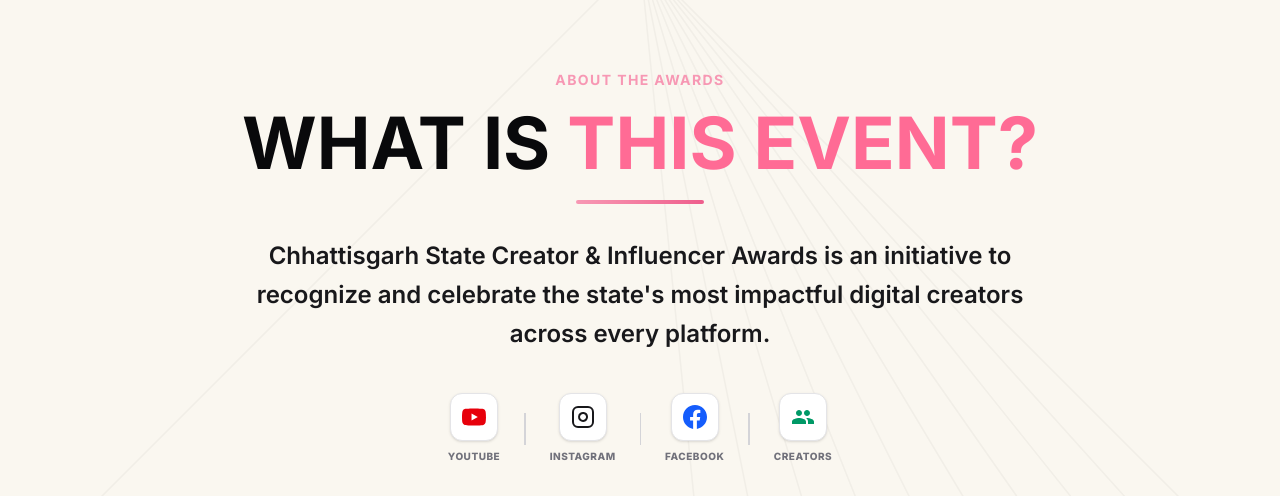
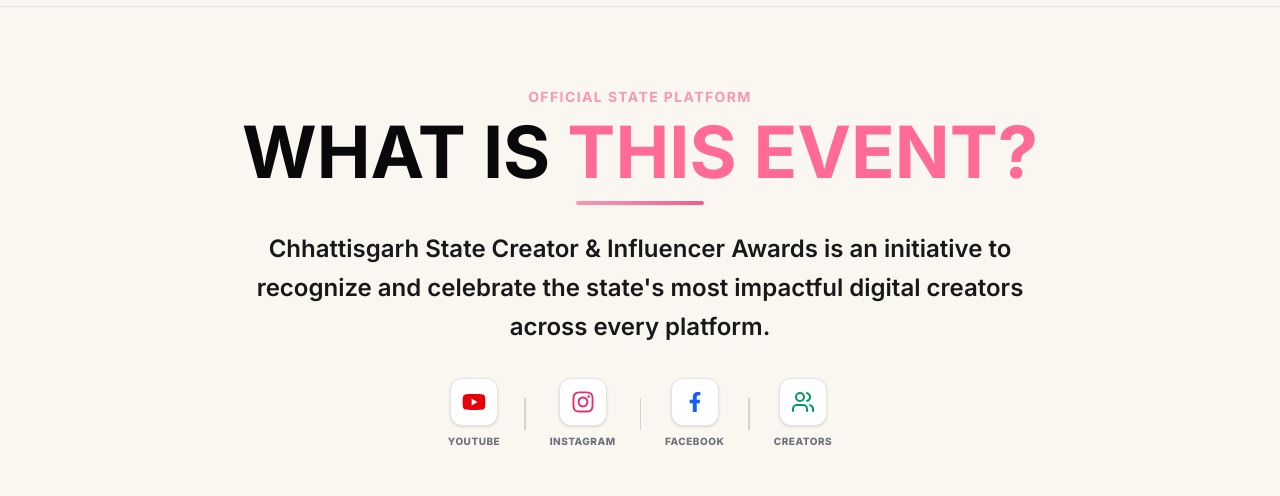
Before and after one commit to KADAMBHAKTI0219/chattisgarh-web, a Next.js app: page / in a window 1280 px wide. Shown: the part 1183-1679 px from the top of the page. Built offline with nearby package versions, Linux system fonts and the light colour scheme; a web font is replaced by a local one.

Commit message:
change the icons

```diff
--- a/package.json
+++ b/package.json
@@ -10,6 +10,7 @@
   },
   "dependencies": {
     "gsap": "^3.15.0",
+    "lucide-react": "^1.28.0",
     "next": "16.2.11",
     "react": "19.2.4",
     "react-dom": "19.2.4",
--- a/src/components/home/ConferenceShiftSection.jsx
+++ b/src/components/home/ConferenceShiftSection.jsx
@@ -1,6 +1,8 @@
 "use client";
 
 import { useState, useEffect, useRef } from "react";
+import { Users } from "lucide-react";
+import { FaYoutube, FaInstagram, FaFacebookF } from "react-icons/fa";
 import { useLanguage } from "@/context/LanguageContext";
 
 export default function ConferenceShiftSection() {
@@ -10,7 +12,7 @@ export default function ConferenceShiftSection() {
   const requestRef = useRef(null);
   const offsetRef = useRef(0);
 
-  // Array of 12 local high-quality Chhattisgarh-related images
+  // Array of 10 local high-quality Chhattisgarh-related images
   const carouselImages = [
     "/assets/images/event-1.jpg",
     "/assets/images/event-2.jpg",
@@ -42,73 +44,48 @@ export default function ConferenceShiftSection() {
     return () => window.removeEventListener("resize", handleResize);
   }, []);
 
-  // Infinite Animation Loop (Anti-clockwise sliding left-to-right with overlapping cards)
+  // Infinite Animation Loop
   useEffect(() => {
     const cardElements = containerRef.current?.querySelectorAll(".shift-card");
     if (!cardElements || cardElements.length === 0) return;
 
     const animate = () => {
-      // Horizontal scrolling offset (moving rightwards for anti-clockwise simulation)
       offsetRef.current += 0.8;
 
       let w = 175;
       let gap = 8;
-      let maxCurveY = 95;
 
-      if (viewportWidth < 640) { // Mobile
+      if (viewportWidth < 640) {
         w = 150;
         gap = 4;
-        maxCurveY = 55;
-      } else if (viewportWidth >= 640 && viewportWidth < 768) { // Small Tablet
+      } else if (viewportWidth >= 640 && viewportWidth < 768) {
         w = 180;
         gap = 6;
-        maxCurveY = 70;
-      } else if (viewportWidth >= 768 && viewportWidth < 1024) { // Med Tablet
+      } else if (viewportWidth >= 768 && viewportWidth < 1024) {
         w = 210;
         gap = 8;
-        maxCurveY = 80;
-      } else if (viewportWidth >= 1024 && viewportWidth < 1280) { // Laptop lg
+      } else if (viewportWidth >= 1024 && viewportWidth < 1280) {
         w = 240;
         gap = 10;
-        maxCurveY = 95;
-      } else if (viewportWidth >= 1280 && viewportWidth < 1536) { // Desktop xl
+      } else if (viewportWidth >= 1280 && viewportWidth < 1536) {
         w = 280;
         gap = 14;
-        maxCurveY = 110;
-      } else { // Large Desktop 2xl
+      } else {
         w = 320;
         gap = 18;
-        maxCurveY = 125;
       }
 
       const cardStep = w + gap;
       const loopWidth = cardElements.length * cardStep;
 
       cardElements.forEach((el, i) => {
-        // Calculate X position
         let left = (i * cardStep + offsetRef.current) % loopWidth;
-
-        // Wrap card around to the left side when it slides past the right viewport boundary
         const rightBound = viewportWidth + w;
         if (left > rightBound) {
           left -= loopWidth;
         }
 
-        // Center position of card relative to screen center
-        const cardCenter = left + w / 2;
-        const viewportCenter = viewportWidth / 2;
-
-        // Normalise distance from center (-1 to +1)
-        const maxDist = Math.max(viewportCenter, 600);
-        const dist = (cardCenter - viewportCenter) / maxDist;
-        const absDist = Math.abs(dist);
-
-        // Keep them perfectly flat and aligned on a straight line (GIGW/institutional polish)
-        const translateY = 0;
-        const scale = 1;
-
-        // Set styles dynamically
-        el.style.transform = `translateX(${left}px) translateY(${translateY}px) scale(${scale})`;
+        el.style.transform = `translateX(${left}px)`;
         el.style.zIndex = 10;
       });
 
@@ -120,23 +97,13 @@ export default function ConferenceShiftSection() {
   }, [viewportWidth]);
 
   return (
-    <section className="relative w-screen left-1/2 -translate-x-1/2 bg-[#FAF7F0] py-8 md:py-20 lg:py-28 flex flex-col items-center justify-center overflow-hidden select-none">
-
-      {/* Background rays */}
-      <div className="absolute top-0 left-0 right-0 h-[550px] pointer-events-none opacity-[0.03] z-0 overflow-hidden flex justify-center">
-        <svg className="w-full max-w-[1400px] h-full" viewBox="0 0 1000 500" fill="none" xmlns="http://www.w3.org/2000/svg">
-          <path
-            d="M500 0 L0 500 M500 0 L550 500 M500 0 L600 500 M500 0 L650 500 M500 0 L700 500 M500 0 L750 500 M500 0 L800 500 M500 0 L850 500 M500 0 L900 500 M500 0 L950 500 M500 0 L1000 500"
-            stroke="black"
-            strokeWidth="1.5"
-          />
-        </svg>
-      </div>
-
-      {/* Header Info Block */}
-      <div className="flex flex-col items-center text-center gap-2 max-w-2xl xl:max-w-4xl px-6 mx-auto z-10 relative">
+    <section
+      id="about-event"
+      className="w-full bg-[#FAF7F0] border-t border-b border-zinc-200 text-zinc-950 py-12 md:py-16 lg:py-20 flex flex-col items-center select-none relative overflow-hidden z-10 my-8 md:my-12 scroll-mt-24"
+    >
+      <div className="flex flex-col items-center text-center max-w-4xl px-6">
         <span className="font-sans font-bold text-xs xl:text-sm uppercase tracking-widest text-[#F798B4]">
-          {t("ABOUT THE AWARDS")}
+          {t("Official State Platform")}
         </span>
         <h2 className="text-3xl sm:text-4xl md:text-5xl lg:text-6xl xl:text-7xl font-display font-bold uppercase text-zinc-950 leading-tight">
           {t("WHAT IS")}{" "}<span className="text-transparent bg-clip-text bg-gradient-to-r from-[#FF6B95] to-[#FF6B95]">{t("THIS EVENT?")}</span>
@@ -148,15 +115,13 @@ export default function ConferenceShiftSection() {
           {t("Chhattisgarh State Creator & Influencer Awards is an initiative to recognize and celebrate the state's most impactful digital creators across every platform.")}
         </p>
 
-        {/* Mockup platforms/icons row with dividers */}
+        {/* Lucide React Platforms Row */}
         <div className="flex items-center justify-center gap-4 md:gap-6 mt-8 w-full flex-wrap">
 
           {/* YouTube */}
           <div className="flex flex-col items-center gap-2">
-            <div className="w-12 h-12 bg-white border border-zinc-200 rounded-xl flex items-center justify-center shadow-sm hover:scale-105 transition-all">
-              <svg className="w-6 h-6 fill-red-600" viewBox="0 0 24 24" xmlns="http://www.w3.org/2000/svg">
-                <path d="M23.498 6.163a3.003 3.003 0 0 0-2.11-2.107C19.52 3.5 12 3.5 12 3.5s-7.519 0-9.388.556a3.003 3.003 0 0 0-2.11 2.107C0 8.033 0 12 0 12s0 3.967.502 5.837a3.003 3.003 0 0 0 2.11 2.107C4.482 20.5 12 20.5 12 20.5s7.52 0 9.388-.556a3.003 3.003 0 0 0 2.11-2.107C24 15.967 24 12 24 12s0-3.967-.502-5.837zM9.545 15.568V8.432L15.818 12l-6.273 3.568z" />
-              </svg>
+            <div className="w-12 h-12 bg-white border border-zinc-200 rounded-xl flex items-center justify-center shadow-sm hover:scale-105 transition-all cursor-pointer">
+              <FaYoutube className="w-6 h-6 text-red-600" />
             </div>
             <span className="font-sans font-extrabold text-[10px] text-zinc-500 uppercase tracking-wider">YouTube</span>
           </div>
@@ -165,11 +130,8 @@ export default function ConferenceShiftSection() {
 
           {/* Instagram */}
           <div className="flex flex-col items-center gap-2">
-            <div className="w-12 h-12 bg-white border border-zinc-200 rounded-xl flex items-center justify-center shadow-sm hover:scale-105 transition-all">
-              <svg className="w-6 h-6 fill-none stroke-zinc-900 stroke-2" viewBox="0 0 24 24" xmlns="http://www.w3.org/2000/svg">
-                <rect x="2" y="2" width="20" height="20" rx="5" ry="5" />
-                <path d="M16 11.37A4 4 0 1 1 12.63 8 4 4 0 0 1 16 11.37zM17.5 6.5h.01" />
-              </svg>
+            <div className="w-12 h-12 bg-white border border-zinc-200 rounded-xl flex items-center justify-center shadow-sm hover:scale-105 transition-all cursor-pointer">
+              <FaInstagram className="w-6 h-6 text-[#E1306C]" />
             </div>
             <span className="font-sans font-extrabold text-[10px] text-zinc-500 uppercase tracking-wider">Instagram</span>
           </div>
@@ -178,10 +140,8 @@ export default function ConferenceShiftSection() {
 
           {/* Facebook */}
           <div className="flex flex-col items-center gap-2">
-            <div className="w-12 h-12 bg-white border border-zinc-200 rounded-xl flex items-center justify-center shadow-sm hover:scale-105 transition-all">
-              <svg className="w-6 h-6 fill-blue-600" viewBox="0 0 24 24" xmlns="http://www.w3.org/2000/svg">
-                <path d="M24 12.073c0-6.627-5.373-12-12-12s-12 5.373-12 12c0 5.99 4.388 10.954 10.125 11.854v-8.385H7.078v-3.47h3.047V9.43c0-3.007 1.792-4.669 4.533-4.669 1.312 0 2.686.235 2.686.235v2.953H15.83c-1.491 0-1.956.925-1.956 1.874v2.25h3.328l-.532 3.47h-2.796v8.385C19.612 23.027 24 18.062 24 12.073z" />
-              </svg>
+            <div className="w-12 h-12 bg-white border border-zinc-200 rounded-xl flex items-center justify-center shadow-sm hover:scale-105 transition-all cursor-pointer">
+              <FaFacebookF className="w-5 h-5 text-blue-600" />
             </div>
             <span className="font-sans font-extrabold text-[10px] text-zinc-500 uppercase tracking-wider">Facebook</span>
           </div>
@@ -190,16 +150,13 @@ export default function ConferenceShiftSection() {
 
           {/* Content Creators */}
           <div className="flex flex-col items-center gap-2">
-            <div className="w-12 h-12 bg-white border border-zinc-200 rounded-xl flex items-center justify-center shadow-sm hover:scale-105 transition-all">
-              <svg className="w-6 h-6 text-emerald-600 fill-current" viewBox="0 0 24 24" xmlns="http://www.w3.org/2000/svg">
-                <path d="M16 11c1.66 0 2.99-1.34 2.99-3S17.66 5 16 5c-1.66 0-3 1.34-3 3s1.34 3 3 3zm-8 0c1.66 0 2.99-1.34 2.99-3S9.66 5 8 5C6.34 5 5 6.34 5 8s1.34 3 3 3zm0 2c-2.33 0-7 1.17-7 3.5V19h14v-2.5c0-2.33-4.67-3.5-7-3.5zm8 0c-.29 0-.62.02-.97.05 1.16.84 1.97 2 1.97 3.45V19h6v-2.5c0-2.33-4.67-3.5-7-3.5z" />
-              </svg>
+            <div className="w-12 h-12 bg-white border border-zinc-200 rounded-xl flex items-center justify-center shadow-sm hover:scale-105 transition-all cursor-pointer">
+              <Users className="w-6 h-6 text-emerald-600" />
             </div>
             <span className="font-sans font-extrabold text-[10px] text-zinc-500 uppercase tracking-wider">Creators</span>
           </div>
 
         </div>
-
       </div>
 
       {/* Viewport container for flat scrolling card row */}
--- a/src/layouts/Footer.jsx
+++ b/src/layouts/Footer.jsx
@@ -1,6 +1,8 @@
 "use client";
 
 import Link from "next/link";
+import { PhoneCall, Mail, Clock, ArrowUp } from "lucide-react";
+import { FaYoutube, FaInstagram, FaFacebookF, FaTwitter, FaLinkedinIn } from "react-icons/fa";
 import { useLanguage } from "@/context/LanguageContext";
 
 export default function Footer() {
@@ -16,6 +18,14 @@ export default function Footer() {
   const ownedText = "Content owned, updated and maintained by the Creator Awards Cell, Directorate of Culture & Tourism. Designed, developed and hosted by State Informatics Centre (SIC).";
   const copyrightText = "© 2026 Directorate of Culture & Tourism. All rights reserved.";
   const backToTopText = "BACK TO TOP";
+
+  const socialLinks = [
+    { name: "Twitter", icon: FaTwitter, color: "hover:text-sky-500", link: "#twitter" },
+    { name: "Facebook", icon: FaFacebookF, color: "hover:text-blue-600", link: "#facebook" },
+    { name: "YouTube", icon: FaYoutube, color: "hover:text-red-600", link: "#youtube" },
+    { name: "Instagram", icon: FaInstagram, color: "hover:text-[#E1306C]", link: "#instagram" },
+    { name: "LinkedIn", icon: FaLinkedinIn, color: "hover:text-blue-700", link: "#linkedin" },
+  ];
 
   return (
     <footer
@@ -132,7 +142,10 @@ export default function Footer() {
             </h4>
             <ul className="flex flex-col gap-3 text-zinc-600 font-bold text-sm xl:text-base">
               <li>
-                <div className="text-zinc-950 font-extrabold text-xs uppercase tracking-wider">{t("Helpline")}</div>
+                <div className="text-zinc-950 font-extrabold text-xs uppercase tracking-wider flex items-center gap-1.5">
+                  <PhoneCall className="w-3.5 h-3.5 text-[#BE2079]" />
+                  {t("Helpline")}
+                </div>
                 <a
                   href="tel:+917712510123"
                   className="text-[#123E4A] hover:text-[#F3819F] font-bold mt-0.5 text-base xl:text-lg block transition-colors duration-200"
@@ -141,7 +154,10 @@ export default function Footer() {
                 </a>
               </li>
               <li>
-                <div className="text-zinc-950 font-extrabold text-xs uppercase tracking-wider">{t("Email")}</div>
+                <div className="text-zinc-950 font-extrabold text-xs uppercase tracking-wider flex items-center gap-1.5">
+                  <Mail className="w-3.5 h-3.5 text-[#BE2079]" />
+                  {t("Email")}
+                </div>
                 <a
                   href="mailto:support-creatorawards@cg.gov.in"
                   className="text-zinc-700 hover:text-[#F3819F] font-bold mt-0.5 text-sm xl:text-base break-words block transition-colors duration-200"
@@ -150,7 +166,10 @@ export default function Footer() {
                 </a>
               </li>
               <li>
-                <div className="text-zinc-950 font-extrabold text-xs uppercase tracking-wider">{t("Office Hours")}</div>
+                <div className="text-zinc-950 font-extrabold text-xs uppercase tracking-wider flex items-center gap-1.5">
+                  <Clock className="w-3.5 h-3.5 text-[#BE2079]" />
+                  {t("Office Hours")}
+                </div>
                 <div className="text-zinc-650 text-xs sm:text-sm mt-0.5">Mon-Sat (10:00 AM - 5:30 PM)</div>
               </li>
             </ul>
@@ -162,31 +181,26 @@ export default function Footer() {
               {t("Connect With Us")}
             </h4>
 
-            {/* Social Icons row */}
+            {/* Social Icons row with Lucide React */}
             <div className="flex gap-2.5">
-              {[
-                { name: "x", path: "M2.0485 2h3.298l5.2447 7.0272L15.9181 2h2.034l-6.8515 7.966 8.0469 11.034h-3.328l-5.7437-7.6341L4.394 21H2.36l7.391-8.593L2.0485 2zm3.89 1.513l8.6083 11.839h1.498L7.4363 3.513H5.9385z" },
-                { name: "fb", path: "M9 8H7v3h2v9h4v-9h3.6l.4-3H13V6c0-.5.5-1 1-1h2V1h-3A4.5 4.5 0 0 0 9 5.5V8z" },
-                { name: "yt", path: "M19.61 5.01a2.5 2.5 0 0 0-1.76-1.78C16.29 2.8 10 2.8 10 2.8s-6.29 0-7.85.43A2.5 2.5 0 0 0 .39 5.01C0 6.6 0 10 0 10s0 3.4.39 4.99a2.5 2.5 0 0 0 1.76 1.78C3.71 17.2 10 17.2 10 17.2s6.29 0 7.85-.43a2.5 2.5 0 0 0 1.76-1.78C20 13.4 20 10 20 10s0-3.4-.39-4.99zM8 13.5V6.5L14 10L8 13.5z" },
-                { name: "ig", path: "M10 2c2.4 0 2.7 0 3.7.1 2.3.1 3.5 1.3 3.6 3.6.1 1 .1 1.3.1 3.7s0 2.7-.1 3.7c-.1 2.3-1.3 3.5-3.6 3.6-1 .1-1.3.1-3.7.1s-2.7 0-3.7-.1c-2.3-.1-3.5-1.3-3.6-3.6C2.1 12.7 2 12.4 2 10s0-2.7.1-3.7c.1-2.3 1.3-3.5 3.6-3.6 1-.1 1.3-.1 3.7-.1m0-2C7.5 0 7.2 0 6.3.1 3.6.2 1.8 2 1.7 4.7c-.1.9-.1 1.2-.1 3.6s0 2.7.1 3.6c.1 2.7 2 4.5 4.7 4.6.9.1 1.2.1 3.6.1s2.7 0 3.6-.1c2.7-.1 4.5-2 4.6-4.7.1-.9.1-1.2.1-3.6s0-2.7-.1-3.6c-.1-2.7-2-4.5-4.7-4.6C12.8 0 12.5 0 10 0z M10 4.9A5.1 5.1 0 1 0 15.1 10 5.1 5.1 0 0 0 10 4.9zm0 8.2A3.1 3.1 0 1 1 13.1 10 3.1 3.1 0 0 1 10 13.1z M15.3 3.5a1.2 1.2 0 1 0 1.2 1.2 1.2 1.2 0 0 0-1.2-1.2z" },
-                { name: "in", path: "M19 0H1C.4 0 0 .4 0 1v18c0 .6.4 1 1 1h18c.6 0 1-.4 1-1V1c0-.6-.4-1-1-1zM6 17H3V8h3v9zM4.5 6.5C3.7 6.5 3 5.8 3 5s.7-1.5 1.5-1.5S6 4.2 6 5s-.8 1.5-1.5 1.5zM17 17h-3v-5.5c0-1.3-.5-1.8-1.5-1.8-1.1 0-1.5.8-1.5 1.8V17H8V8h3v1.2c.4-.7 1.3-1.4 2.5-1.4 2.1 0 3.5 1.4 3.5 4.3V17z" }
-              ].map((soc, i) => (
-                <a
-                  key={i}
-                  href={`#${soc.name}`}
-                  className="bg-white border border-zinc-200 text-zinc-950 hover:bg-[#F3819F]/20 flex items-center justify-center w-8 h-8 xl:w-9 xl:h-9 rounded-full transition-all duration-200 hover:-translate-y-0.5"
-                  aria-label={`Follow on ${soc.name}`}
-                >
-                  <svg className="w-4 h-4 xl:w-4.5 xl:h-4.5 fill-current" viewBox="0 0 20 20" xmlns="http://www.w3.org/2000/svg">
-                    <path d={soc.path} />
-                  </svg>
-                </a>
-              ))}
+              {socialLinks.map((soc, i) => {
+                const IconComponent = soc.icon;
+                return (
+                  <a
+                    key={i}
+                    href={soc.link}
+                    className={`bg-white border border-zinc-200 text-zinc-800 ${soc.color} hover:border-zinc-300 hover:bg-zinc-50 flex items-center justify-center w-9 h-9 rounded-full transition-all duration-200 hover:-translate-y-0.5 shadow-xs`}
+                    aria-label={`Follow on ${soc.name}`}
+                  >
+                    <IconComponent className="w-4 h-4" />
+                  </a>
+                );
+              })}
             </div>
 
             {/* App Downloads Section */}
             <div className="flex flex-col gap-2 mt-2">
-              <div className="bg-white p-1.5 rounded-2xl w-20 h-20 xl:w-24 xl:h-24 flex items-center justify-center shrink-0 border border-zinc-200 select-none shadow-sm">
+              <div className="bg-white p-1.5 rounded-2xl w-20 h-20 xl:w-24 xl:h-24 flex items-center justify-center shrink-0 border border-zinc-200 select-none shadow-xs">
                 <svg className="w-16 h-16 xl:w-20 xl:h-20 text-zinc-950" viewBox="0 0 100 100" fill="none" xmlns="http://www.w3.org/2000/svg">
                   <rect x="5" y="5" width="30" height="30" stroke="currentColor" strokeWidth="6" />
                   <rect x="13" y="13" width="14" height="14" fill="currentColor" />
@@ -219,9 +233,10 @@ export default function Footer() {
 
           <button
             onClick={handleScrollTop}
-            className="rounded-full border border-zinc-200 bg-white hover:bg-zinc-50 px-4 py-2 font-bold text-zinc-950 text-xs uppercase tracking-wider shadow-sm hover:shadow-md transition-all cursor-pointer select-none"
+            className="rounded-full border border-zinc-200 bg-white hover:bg-zinc-50 px-4 py-2 font-bold text-zinc-950 text-xs uppercase tracking-wider shadow-xs hover:shadow-sm transition-all cursor-pointer select-none flex items-center gap-1.5"
           >
-            ▲ {t(backToTopText)}
+            <ArrowUp className="w-3.5 h-3.5 text-[#BE2079]" />
+            <span>{t(backToTopText)}</span>
           </button>
         </div>
 
```
Also changed, not shown: 1 other file (tests, documents, lock files or other folders).
